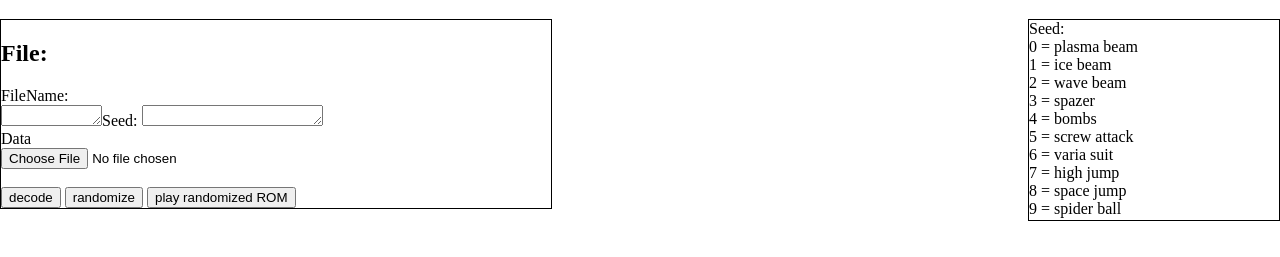
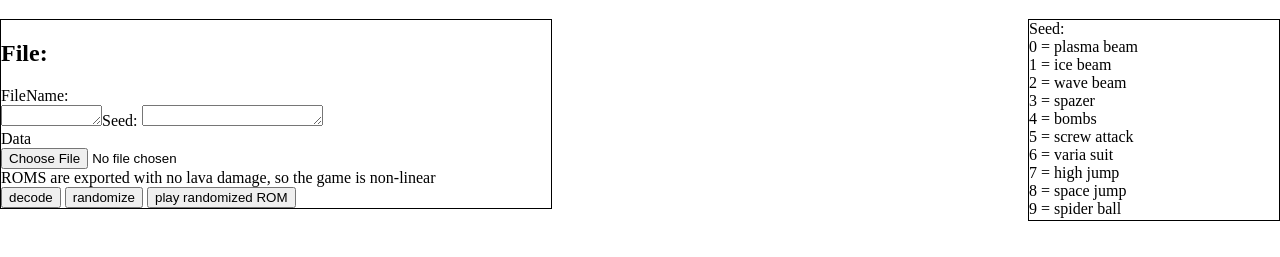
Before and after one commit to liamnajor/Metroid-2-Randomizer, a plain HTML site: page index.html in a window 1280 px wide. Shown: the part 61-318 px from the top of the page. Drawn offline with Linux system fonts and the light colour scheme.

Commit message:
Update index.html

```diff
--- a/index.html
+++ b/index.html
@@ -10,7 +10,7 @@
 <div id="divMain">
 </div>
 <script type="text/javascript" src = "js/hex.js">
-</script><br>
+</script>ROMS are exported with no lava damage, so the game is non-linear<br>
     <input type = "button" id = "sorter" value = "decode" onclick = "button()">
     <input type = "button" id = "encode" value = "randomize" onclick = "encode()">
         <input type = "button" id = "test" value = "play randomized ROM" onclick = "testhack()">
```
